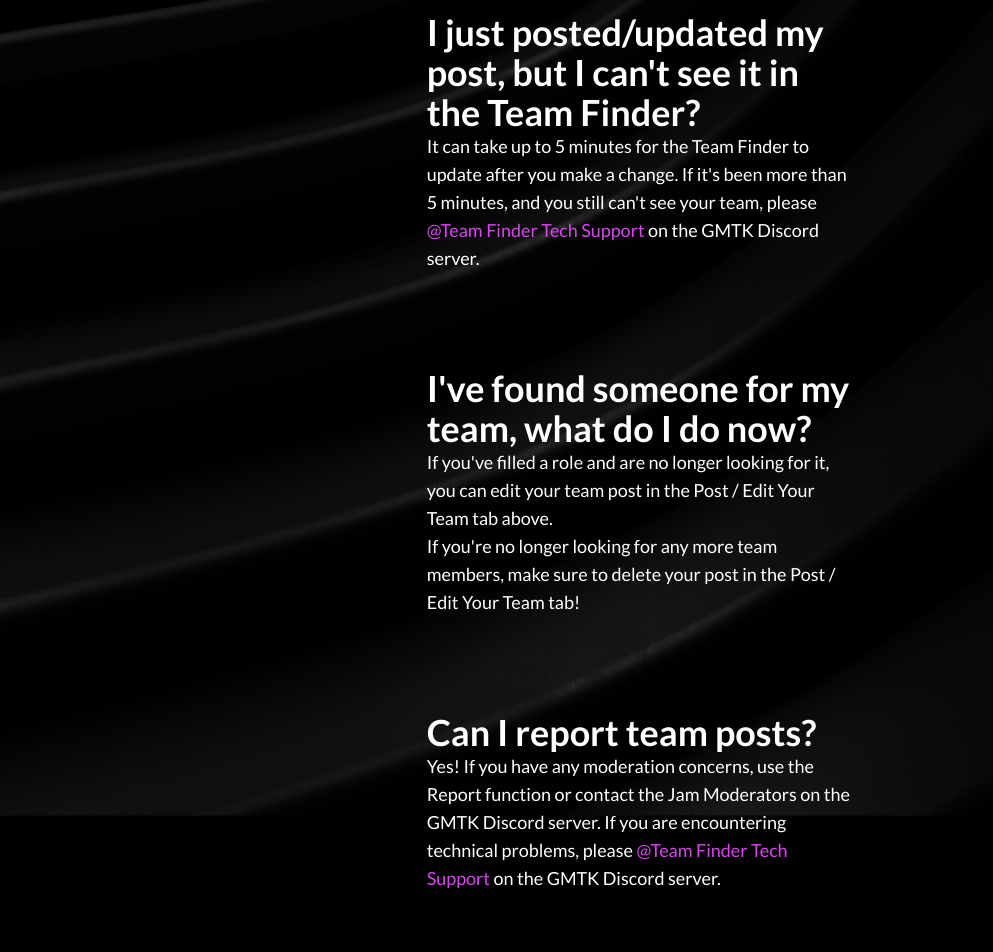
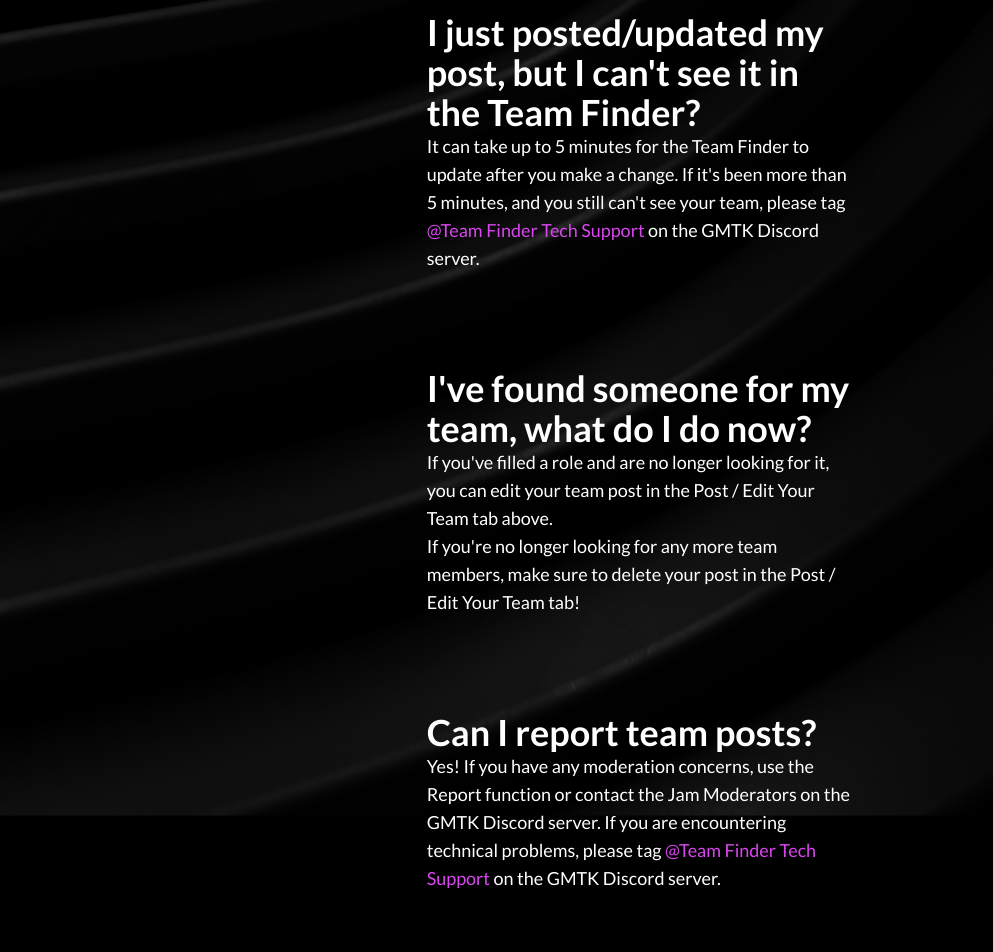
Before and after one commit to GameMakersToolkit/team-finder, a React (Vite) app in the folder ui/: page /faq in a window 1280 px wide. Shown: the part 1460-2412 px from the top of the page, without its empty margins (0-993 px from the left). Built offline with nearby package versions, Linux system fonts and the light colour scheme; no server answers.

Commit message:
Fixed lack of clarification in FAQ.tsx

```diff
--- a/ui/src/pages/FAQ/FAQ.tsx
+++ b/ui/src/pages/FAQ/FAQ.tsx
@@ -132,7 +132,7 @@ export const FAQ = () => {
             <p>
               It can take up to 5 minutes for the Team Finder to update after
               you make a change. If it&apos;s been more than 5 minutes, and you
-              still can&apos;t see your team, please{" "}
+              still can&apos;t see your team, please tag{" "}
               <span className="text-accent1">@Team Finder Tech Support</span> on
               the GMTK Discord server.
             </p>
@@ -151,7 +151,7 @@ export const FAQ = () => {
             <p>
               Yes! If you have any moderation concerns, use the Report function
               or contact the Jam Moderators on the GMTK Discord server. If you
-              are encountering technical problems, please{" "}
+              are encountering technical problems, please tag{" "}
               <span className="text-accent1">@Team Finder Tech Support</span> on
               the GMTK Discord server.
             </p>
```
